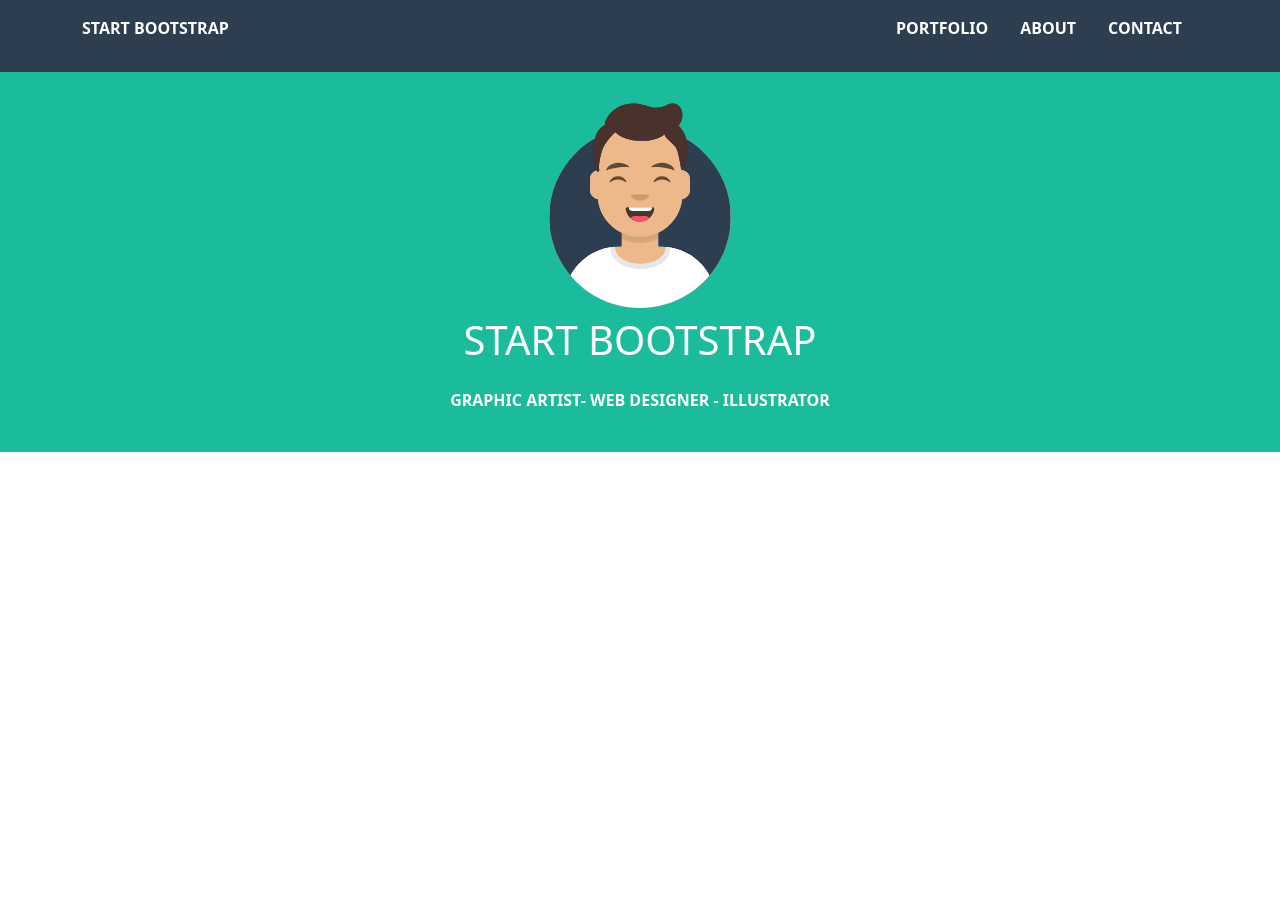
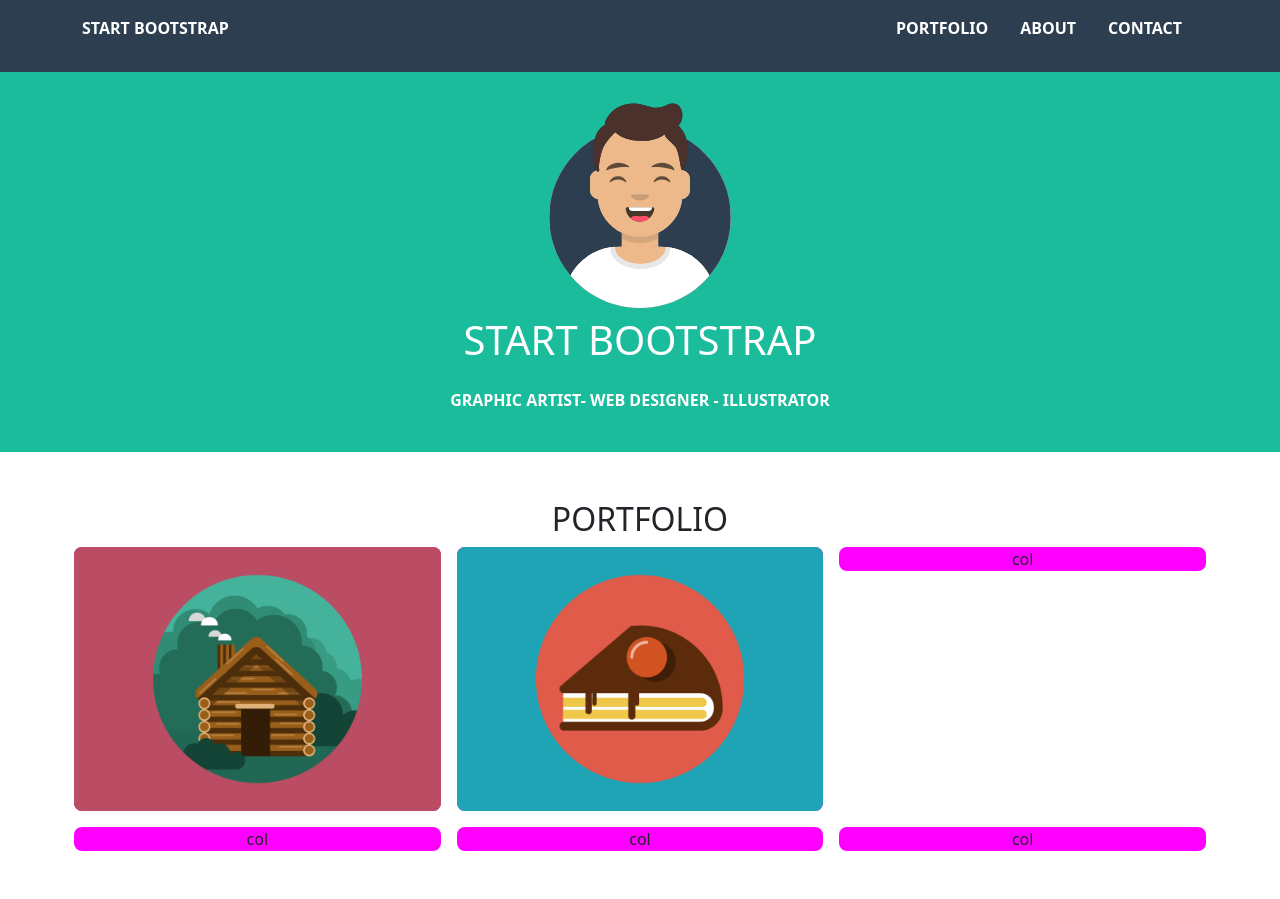
Before and after one commit to soniagaber/html-css-bootstrap-freelancer, a plain HTML site: page index.html in a window 1280 px wide. Before the commit the page ends 800 px from the top, so only its background shows below. Drawn offline with nearby package versions, Linux system fonts and the light colour scheme.

Commit message:
impostata struttura section portfolio

```diff
--- a/css/style.css
+++ b/css/style.css
@@ -9,3 +9,12 @@
 .my-img-container{
     width: 200px;
 }
+
+#portfolio .my-inner-col{
+    background-color: magenta;
+    overflow: hidden;
+}
+
+.my-inner-col img{
+    width: 100%;
+}
--- a/index.html
+++ b/index.html
@@ -37,6 +37,45 @@
         <p class="text-uppercase">graphic artist- web designer - illustrator</p>
     </section>
 
+    <section id="portfolio">
+        <div class="container px-1 py-5 text-center">
+            <h2 class="text-uppercase">portfolio</h2>
+            <div></div>
+            <div class="row row-cols-lg-3 row-cols-md-2 row-cols-1 text-center g-3">
+                <div class="col">
+                    <div class="my-inner-col rounded-3">
+                        <img src="img/cabin.png" alt="">
+                    </div>
+                </div>
+                <div class="col">
+                    <div class="my-inner-col rounded-3">
+                        <img src="img/cake.png" alt="">
+                    </div>
+                </div>
+                <div class="col"><div class="my-inner-col rounded-3">
+                    col
+                </div></div>
+                <div class="col">
+                    <div class="my-inner-col rounded-3">
+                        col
+                    </div>
+                </div>
+                <div class="col">
+                    <div class="my-inner-col rounded-3">
+                        col
+                    </div>
+                </div>
+                <div class="col">
+                    <div class="my-inner-col rounded-3">
+                        col
+                    </div>
+                </div>
+            </div>
+
+        </div>
+
+    </section>
+
 
 
 
```
